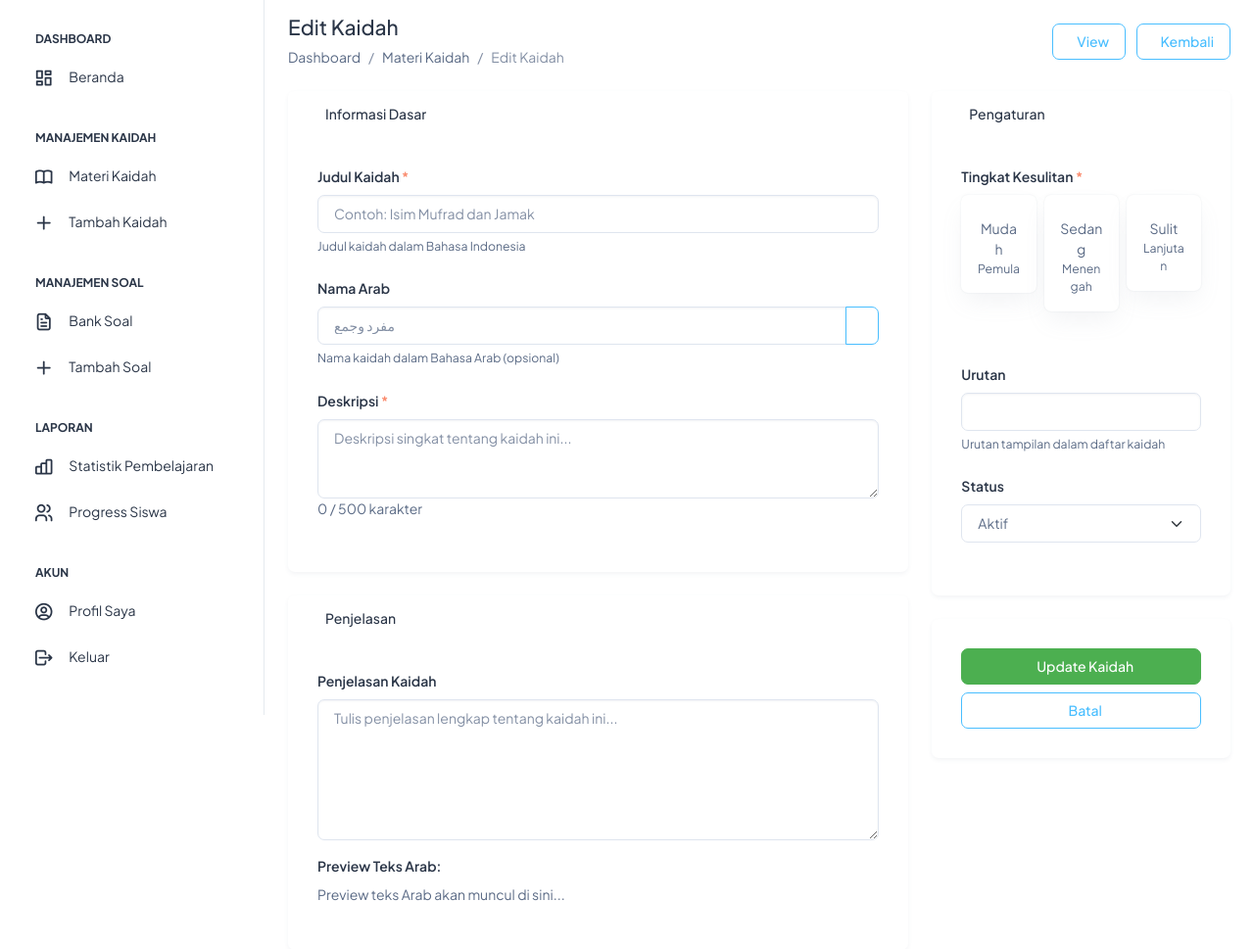
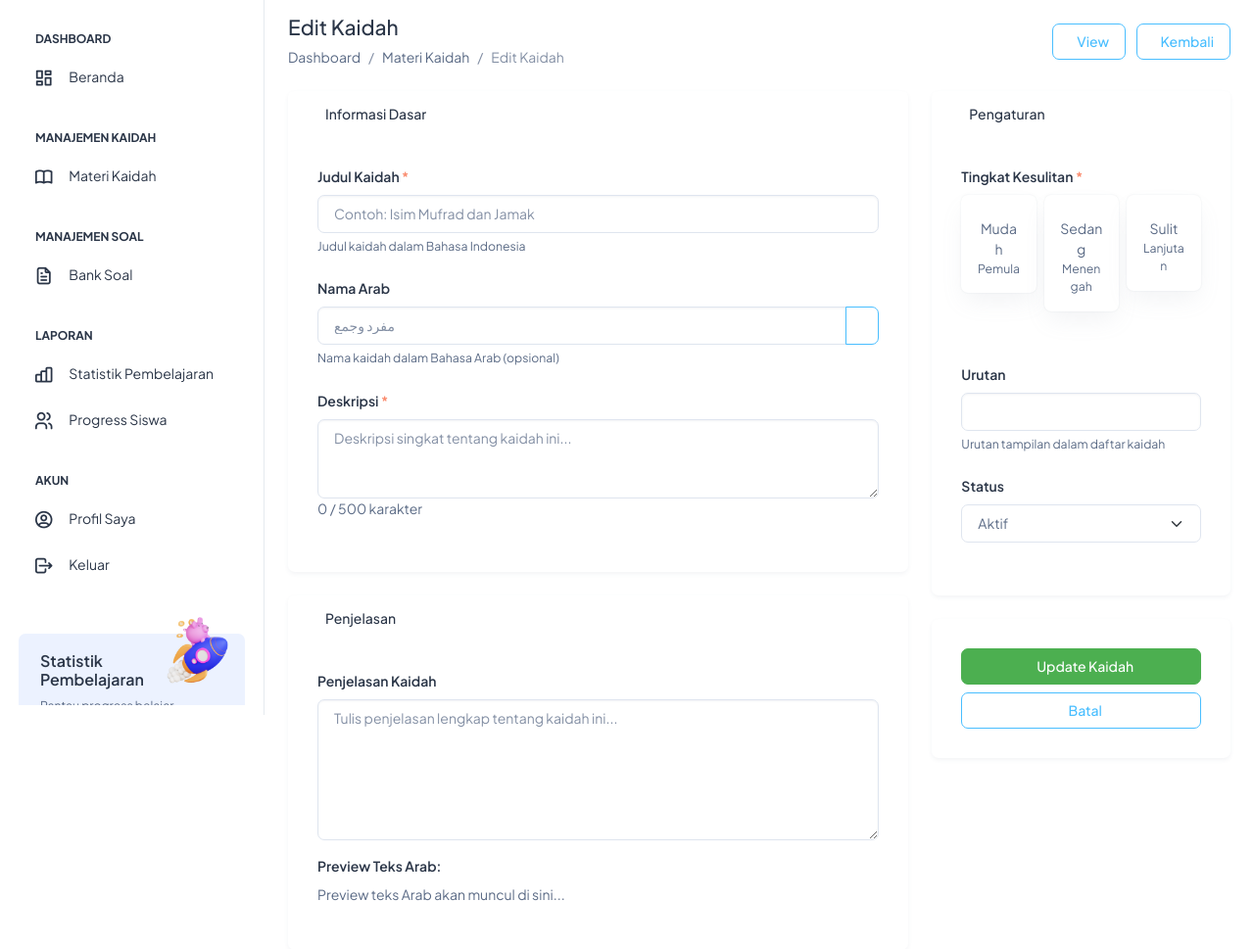
Before and after one commit to fikriks/pembelajaran-kaidah-web, a CodeIgniter 4 app: the page made by app/Views/kaidah/edit.php in a window 1280 px wide. Shown: the part 70-1039 px from the top of the page at 98% size. Run offline with PHP 8.4 and a stand-in for CodeIgniter, Linux system fonts and the light colour scheme; the template is opened without the code that fills it, so the values that code supplies are empty; some libraries are stand-ins or nearby versions.

Commit message:
refactor: remove redundant add/create menus from sidebar
- Remove "Tambah Kaidah" menu item (available as button on kaidah page)
- Remove "Tambah Soal" menu item (available as button on soal page)
- Keep active state detection for remaining menu items
- Simplify sidebar navigation for better UX
- Reduce menu clutter while maintaining functionality

🤖 Generated with [Claude Code](https://claude.com/claude-code)

Co-Authored-By: Claude <noreply@anthropic.com>

```diff
--- a/app/Views/layouts/sidebar.php
+++ b/app/Views/layouts/sidebar.php
@@ -38,33 +38,17 @@
             <span class="hide-menu">Materi Kaidah</span>
           </a>
         </li>
-        <li class="sidebar-item">
-          <a class="sidebar-link" href="<?= site_url('kaidah/create') ?>" aria-expanded="false">
-            <span>
-              <i class="ti ti-plus"></i>
-            </span>
-            <span class="hide-menu">Tambah Kaidah</span>
-          </a>
-        </li>
 
         <li class="nav-small-cap">
           <i class="ti ti-dots nav-small-cap-icon fs-4"></i>
           <span class="hide-menu">Manajemen Soal</span>
         </li>
         <li class="sidebar-item">
-          <a class="sidebar-link" href="<?= site_url('soal') ?>" aria-expanded="false">
+          <a class="sidebar-link <?= (strpos(current_url(), site_url('soal')) !== false) ? 'active' : '' ?>" href="<?= site_url('soal') ?>" aria-expanded="false">
             <span>
               <i class="ti ti-file-text"></i>
             </span>
             <span class="hide-menu">Bank Soal</span>
-          </a>
-        </li>
-        <li class="sidebar-item">
-          <a class="sidebar-link" href="<?= site_url('soal/create') ?>" aria-expanded="false">
-            <span>
-              <i class="ti ti-plus"></i>
-            </span>
-            <span class="hide-menu">Tambah Soal</span>
           </a>
         </li>
 
```
